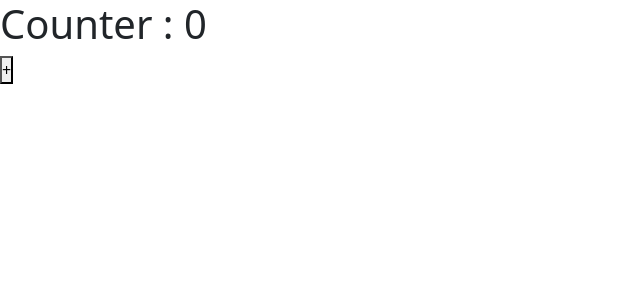
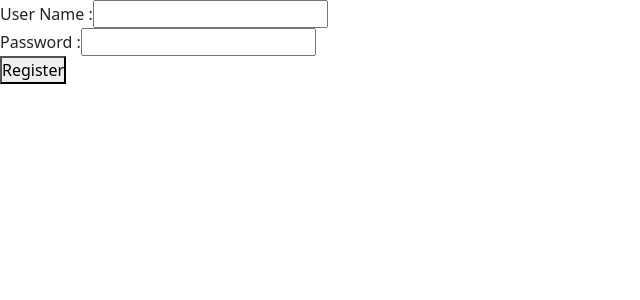
Before and after one commit to bappykti/first-reactApp, a React (Create React App) app: page / in a window 1280 px wide. Shown: the top 300 px of the page, without its empty margins (0-640 px from the left). Built offline with nearby package versions, Linux system fonts and the light colour scheme.

Commit message:
git add .
git commit -m

```diff
--- /dev/null
+++ b/src/App22.js
@@ -0,0 +1,12 @@
+import React from 'react'
+import UserForm from './components/RefExample/UserForm'
+
+const App22 = () => {
+  return (
+    <div>
+        <UserForm />
+    </div>
+  )
+}
+
+export default App22
--- a/src/components/LifeCycle/LifeCycle.js
+++ b/src/components/LifeCycle/LifeCycle.js
@@ -1,4 +1,4 @@
-// lifeCycle
+// lifeCycle method
 import React, { Component } from 'react';
 
 // Mounting --> constructor --> render --> componentDidMount
--- /dev/null
+++ b/src/components/RefExample/UserForm.js
@@ -0,0 +1,34 @@
+import React, { Component, createRef } from 'react'
+
+class UserForm extends Component {
+    constructor(props) {
+      super(props)
+        this.userNameRef = createRef();
+        this.userPassRef = createRef();
+      this.state = {
+
+      }
+    }
+    handleSubmit = (event) => {
+        event.preventDefault();
+        // console.log("Submitted");
+        console.log(this.userNameRef.current.value);
+        console.log(this.userPassRef.current.value);
+    }
+  render() {
+    return (
+      <form onSubmit={this.handleSubmit}>
+          <div className='form-field'>
+              <label htmlFor= "userName">User Name : </label>
+              <input type= "text" id='userName' ref={this.userNameRef}/>
+          </div>
+          <div className='form-field'>
+              <label htmlFor= "password">Password : </label>
+              <input type= "password" id='password' ref={this.userPassRef}/>
+          </div>
+          <button>Register</button>
+      </form>
+    )
+  }
+}
+export default UserForm;
--- a/src/index.js
+++ b/src/index.js
@@ -22,7 +22,8 @@
 // import App18 from "./App18";
 // import App19 from "./App19";
 // import App20 from "./App20";
-import App21 from "./App21";
+// import App21 from "./App21";
+import App22 from "./App22";
 
 
 
@@ -33,5 +34,5 @@
 //   textAlign: "center",
 //   padding: "15px"
 // }
-ReactDOM.render(<App21 />, document.getElementById("root"));
+ReactDOM.render(<App22 />, document.getElementById("root"));
 // ReactDOM.render(<App1 />, document.getElementById("root"));
```
